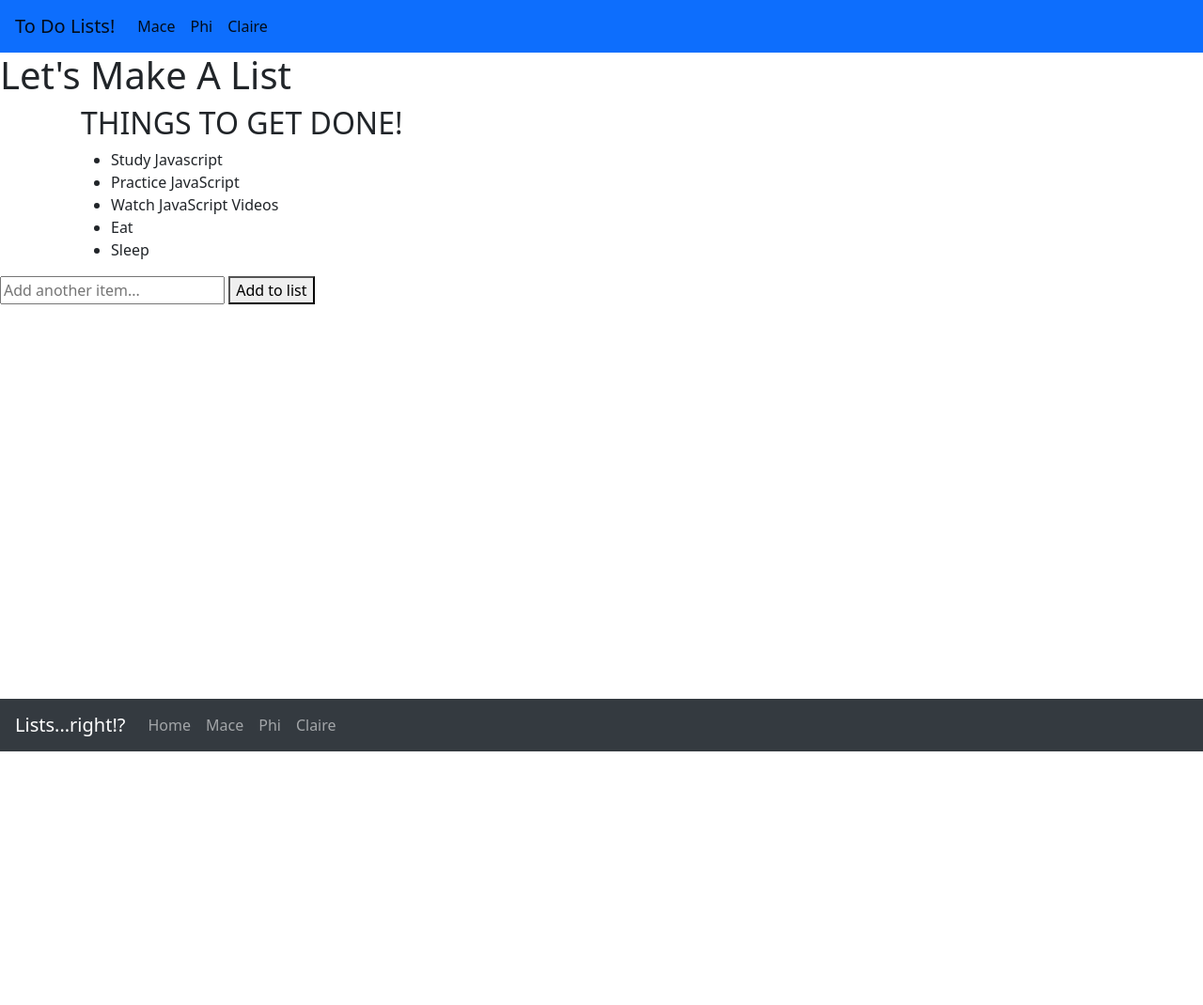
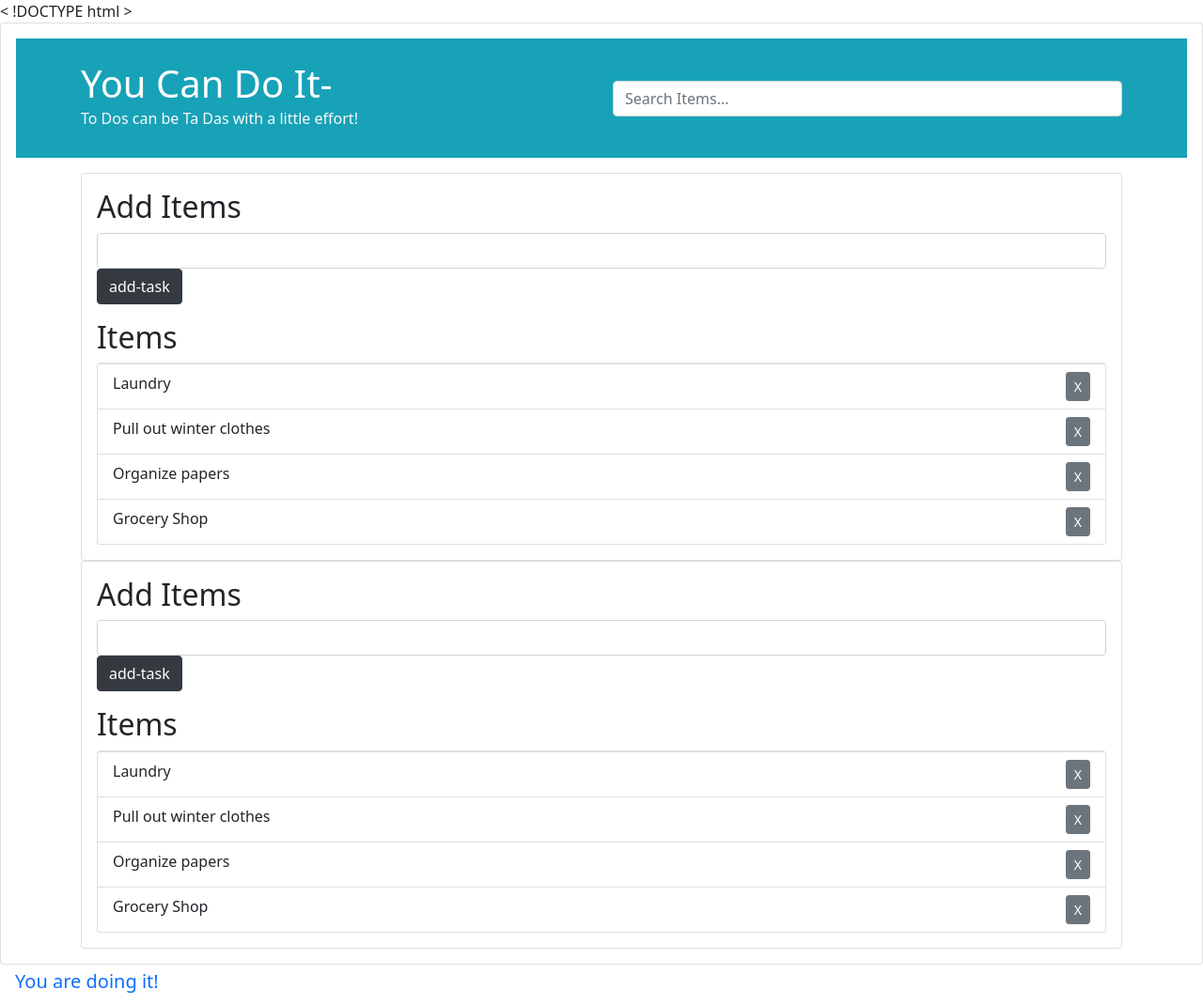
Before and after one commit to MacePh/JSGroupProjectG3, a plain HTML site: page Claire.html in a window 1280 px wide. Shown: the top 1070 px of the page at 94% size. Before the commit the page ends 800 px from the top, so only its background shows below. Drawn offline with nearby package versions, Linux system fonts and the light colour scheme; a web font is replaced by a local one.

Commit message:
working on it

```diff
--- a/Claire.html
+++ b/Claire.html
@@ -1,23 +1,24 @@
-<!DOCTYPE html>
-<html lang="en">
+< !DOCTYPE html > <html lang="en">
     <head>
-    <meta charset="UTF-8" />
+        <meta
+        charset="UTF-8"/>
         <!-- <meta name="viewport" content="width=device-width, initial-scale=1.0" /> -->
-    <title>To Do!</title>
-    <link rel="stylesheet" href="todo.css" />
+        <title>To Da!</title>
+        <link rel="stylesheet" href="todo.css"/>
         <meta charset="UTF-8">
         <meta name="viewport" content="width=device-width, initial-scale=1.0">
         <link rel="stylesheet" href="https://stackpath.bootstrapcdn.com/bootstrap/5.0.0-alpha1/css/bootstrap.min.css" integrity="sha384-r4NyP46KrjDleawBgD5tp8Y7UzmLA05oM1iAEQ17CSuDqnUK2+k9luXQOfXJCJ4I" crossorigin="anonymous">
         <script src="https://cdn.jsdelivr.net/npm/popper.js@1.16.0/dist/umd/popper.min.js" integrity="sha384-Q6E9RHvbIyZFJoft+2mJbHaEWldlvI9IOYy5n3zV9zzTtmI3UksdQRVvoxMfooAo" crossorigin="anonymous"></script>
         <script src="https://stackpath.bootstrapcdn.com/bootstrap/5.0.0-alpha1/js/bootstrap.min.js" integrity="sha384-oesi62hOLfzrys4LxRF63OJCXdXDipiYWBnvTl9Y9/TRlw5xlKIEHpNyvvDShgf/" crossorigin="anonymous"></script>
-
+        <link rel="preconnect" href="https://fonts.googleapis.com">
+        <link rel="preconnect" href="https://fonts.gstatic.com" crossorigin>
+        <link href="https://fonts.googleapis.com/css2?family=Sono:wght@200&display=swap" rel="stylesheet">
     </head>
     <body>
-        <nav class="navbar navbar-expand-sm navbar-light bg-primary">
+        <!-- <nav class="navbar navbar-expand-sm navbar-light bg-secondary">
             <div class="container-fluid">
                 <a class="navbar-brand" href="#">To Do Lists!</a>
-                <button class="navbar-toggler" type="button" data-toggle="collapse" data-target="#navbarID"
-                    aria-controls="navbarID" aria-expanded="false" aria-label="Toggle navigation">
+                <button class="navbar-toggler" type="button" data-toggle="collapse" data-target="#navbarID" aria-controls="navbarID" aria-expanded="false" aria-label="Toggle navigation">
                     <span class="navbar-toggler-icon"></span>
                 </button>
                 <div class="collapse navbar-collapse" id="navbarID">
@@ -28,31 +29,53 @@
                     </div>
                 </div>
             </div>
-        </nav>
-    <h1>Let's Make A List</h1>
+        </nav> -->
+
+        <div class="card" style="width:100%;">
+            <div class="card-body">
+                <header id="main-header" class="bg-info text-white p-4 mb-3">
                     <div class="container">
-        <h2>THINGS TO GET DONE!</h2>
+                        <div class="row">
+                            <div class="col-md-6">
+                                <h1 id="header-title">You Can Do It-</h1>
+                                <h6 class="card-subtitle mb-2 text-light ">To Dos can be Ta Das with a little effort!</h6>
 
-        <ul class="list">
-          <li>Study Javascript</li>
-          <li>Practice JavaScript</li>
-          <li>Watch JavaScript Videos</li>
-          <li>Eat</li>
-          <li>Sleep</li>
-
+                            </div>
+                            <div class="col-md-6 align-self-center">
+                                <input type="text" class="form-control" id="filter" placeholder="Search Items...">
+                            </div>
+                        </div>
+                    </div>
+                </header>
+                <div id="card" class="container">
+                    <div id="list-card" class="card card-body">
+                        <h2 class="title">Add Items</h2>
+                        <form id="addForm" class="form-inline mb-3">
+                            <input type="text" class="form-control mr-2" id="item">
+                            <input type="submit" class="btn btn-dark" value="add-task" id="add-task">
+                        </form>
+                        <h2 class="title">Items</h2>
+                        <ul id="items" class="list-group">
+                            <li class="list-group-item">Laundry
+                                <button class="btn btn-secondary btn-sm float-right delete">X</button>
+                            </li>
+                            <li class="list-group-item">Pull out winter clothes
+                                <button class="btn btn-secondary btn-sm float-right delete">X</button>
+                            </li>
+                            <li class="list-group-item">Organize papers
+                                <button class="btn btn-secondary btn-sm float-right delete">X</button>
+                            </li>
+                            <li class="list-group-item">Grocery Shop
+                                <button class="btn btn-secondary btn-sm float-right delete">X</button>
+                            </li>
                         </ul>
                     </div>
-    <input type="text" class="items" placeholder="Add another item..." id="newToDo">
-  <button id="submit">Add to list</button>
-
-
-
-
-
-
-  <nav class="navbar fixed-bottom navbar-expand-sm navbar-dark bg-dark">
+                </div>
+            </div>
+        </div>
+        <!-- <nav class="navbar fixed-bottom navbar-expand-sm navbar-dark bg-dark"> -->
             <div class="container-fluid">
-      <a class="navbar-brand" href="#">Lists...right!?</a>
+                <a class="navbar-brand" href="#">You are doing it!</a>
                 <button class="navbar-toggler" type="button" data-toggle="collapse" data-target="#navbarCollapse" aria-controls="navbarCollapse" aria-expanded="false" aria-label="Toggle navigation">
                     <span class="navbar-toggler-icon"></span>
                 </button>
@@ -75,7 +98,5 @@
                 </ul>
             </div>
         </div>
-  </nav>
-    <script src="todo.js"></script>
     </body>
-</html>
+</html></nav><script src="Claireform.js"></script></body></html>b5
--- /dev/null
+++ b/Claireform.js
@@ -0,0 +1,52 @@
+let myUL=document.getElementById('items');
+let form = document.getElementById("add-task");
+console.log(items);
+
+// get the element
+let p = document.getElementById("list-card")
+// create a copy of it
+let p_prime = p.cloneNode(deep = true);
+console.log(p_prime)
+// second list add
+let parent = p.parentNode;
+// console.log(parent);
+
+parent.appendChild(p_prime);5
+console.log(parent);
+
+// add item clicked
+itemInput.addEventListener('mouseclick', runEvent);
+
+function buttonClick() {
+    let parent = p.parentNode;
+    // console.log(parent);
+
+
+    function runEvent(e) {
+        e.preventDefault();
+
+    }
+    let card = document.getElementById('card');}
+
+//form submit event
+form.addEventListener('add-task', addItem);
+
+//add item
+function addItem(e){
+    e.preventDefault();
+
+    //Get input value
+    let newItem = document.getElementById('item').value;
+
+    //create new li element
+    let li = document.createElement('li');
+    //add class
+    li.className = 'list-group';
+    //Add text node with input vale
+    li.appendChild(document.createTextNode(newItem));
+
+    //create del button element
+    let delButton = document.createElement('button');
+
+    itemList.appendChild(li);
+}
```
Also changed, not shown: cssClaire.css (added). Lines whose indentation alone changed are shown as unchanged.
